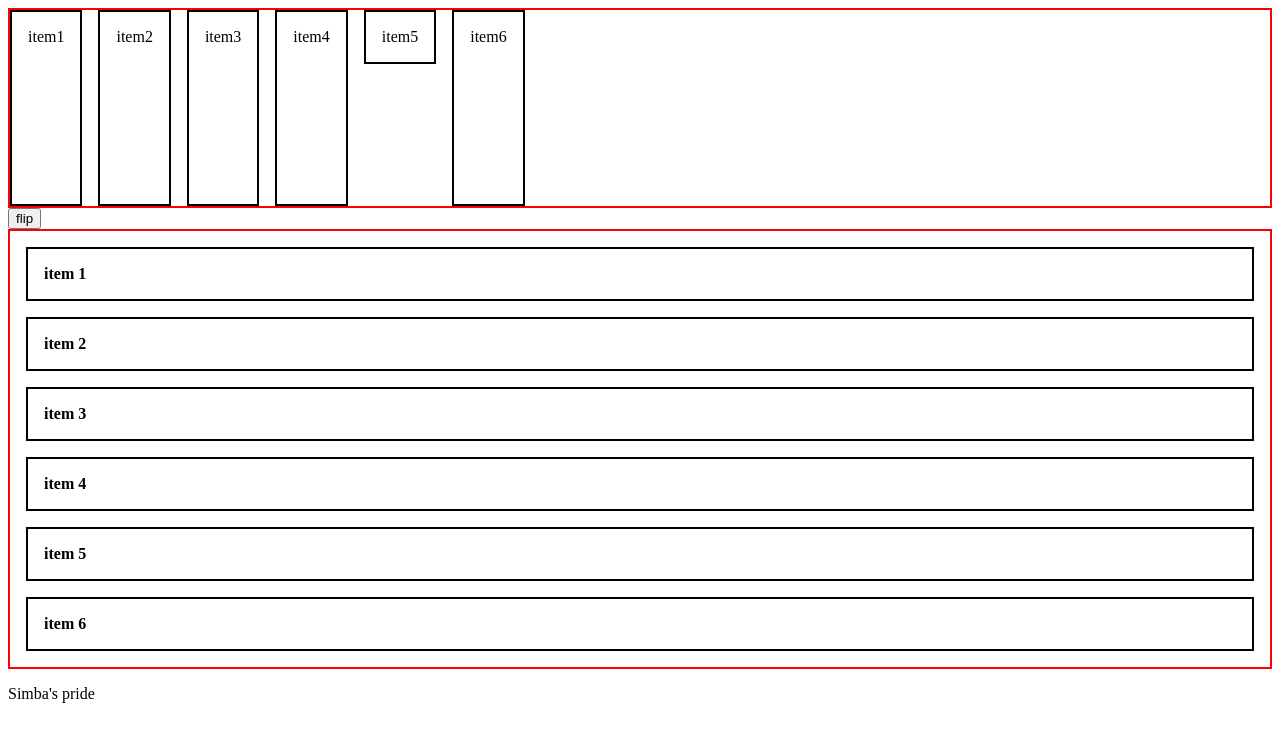
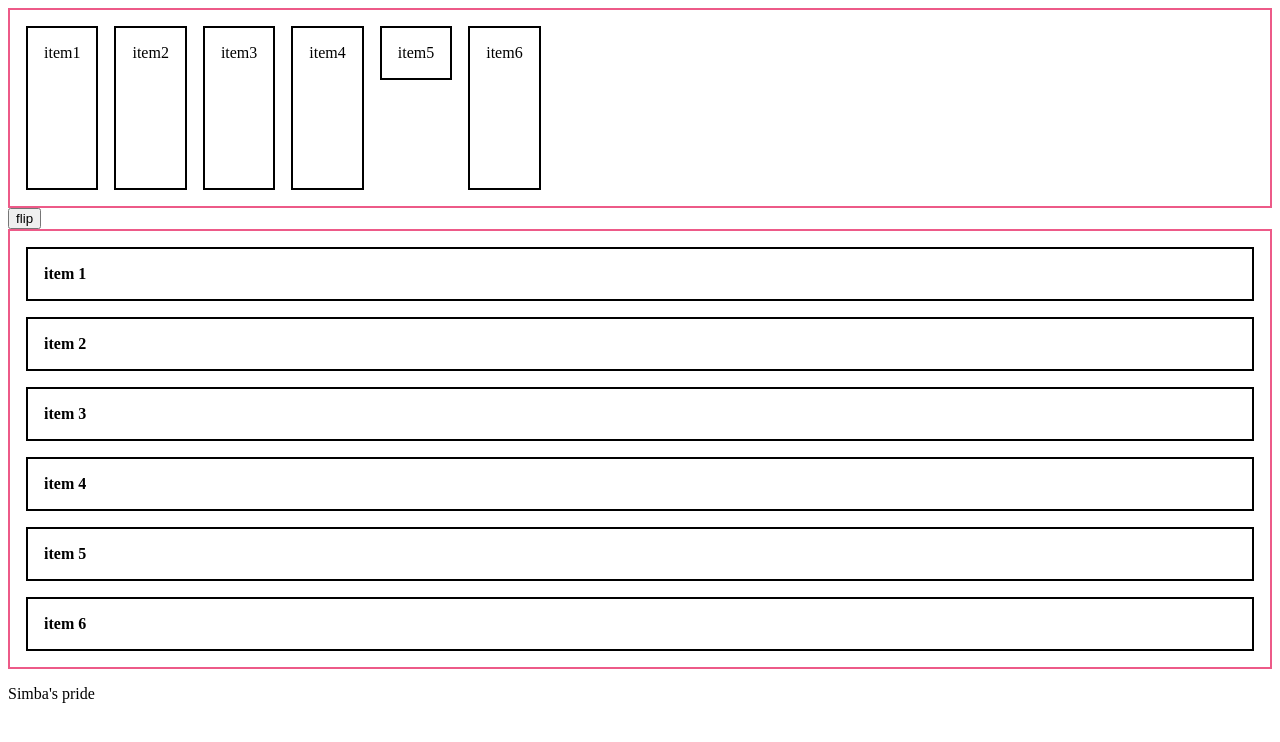
Before and after one commit to JakeSaintG/CodeYou2026ClassExamples, a plain HTML site: page Day6/index.html in a window 1280 px wide. Drawn offline with Linux system fonts and the light colour scheme.

Commit message:
Finish up day 6

```diff
--- a/Day6/app.js
+++ b/Day6/app.js
@@ -1,3 +1,7 @@
+/*
+The usefulness of "column-reverse" was brought into question.
+The below example uses a button to flip the order of elements in a container.
+*/
 const container = document.getElementById("reverse_example_container");
 
 const flip = () => {
--- a/Day6/style.css
+++ b/Day6/style.css
@@ -1,6 +1,11 @@
-/* Dicussiong on variables */
+/*
+    We briefly discussed css root variables as a way to control css properties for
+    reuse. The most common usecases are for color but they can be used for many things!
+*/
 :root {
-
+    --outer_border: #ed5a88;
+    --inner_border: #000000;
+    --standard_spacing: 1rem;
 }
 
 * {
@@ -8,11 +13,14 @@
 }
 
 .container {
-    border: 2px solid red;
-    gap: 1rem;
+    border: 2px solid var(--outer_border);
+    padding: var(--standard_spacing);
+    gap: var(--standard_spacing);
     display: flex;
     height: 200px;
 
+    /* Below is part of our discussion on flex-flow and it's use to simplify flex-direction & flex-wrap */
+    /* The commentedout rows (24&15) are equivalent to the flex-flow property on line 26.*/
     /* flex-direction: row-reverse;
     flex-wrap: wrap; */
     flex-flow: reverse wrap;
@@ -20,8 +28,8 @@
 }
 
 .child {
-    padding: 1rem;
-    border: 2px solid black;
+    padding: var(--standard_spacing);
+    border: 2px solid var(--inner_border);
 }
 
 .align_item_demo {
@@ -29,13 +37,13 @@
 }
 
 #reverse_example_container {
-    border: 2px solid red;
+    border: 2px solid var(--outer_border);
     display: flex;
-    padding: 1rem;
-    gap: 1rem;
+    padding: var(--standard_spacing);
+    gap: var(--standard_spacing);
 }
 
 .reverse_example_child {
-    padding: 1rem;
-    border: 2px solid black;
+    padding: var(--standard_spacing);
+    border: 2px solid var(--inner_border);
 }
```
Also changed, not shown: Day6/index.html (+10 -1 lines).
